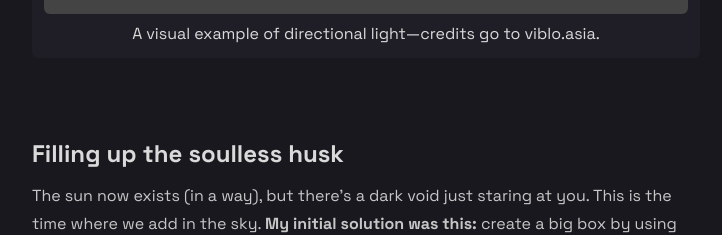
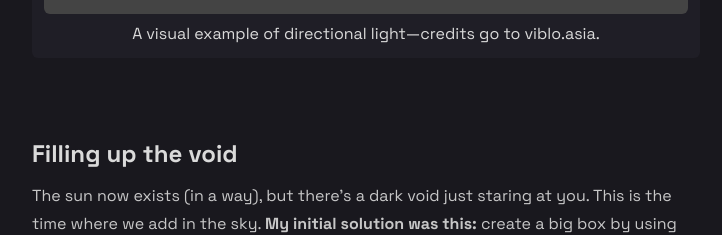
Before and after one commit to jdichh/portfolio-next, a Next.js app: page /posts/my-first-shenanigans-in-3d in a window 1280 px wide. Shown: the part 4880-5115 px from the top of the page, without its empty margins (274-996 px from the left). Built offline with nearby package versions, Linux system fonts and the light colour scheme.

Commit message:
updated section5 title

```diff
--- a/src/pages/posts/my-first-shenanigans-in-3d/index.tsx
+++ b/src/pages/posts/my-first-shenanigans-in-3d/index.tsx
@@ -277,7 +277,7 @@ export default function index() {
               className="text-xl sm:text-2xl font-bold mt-20 mb-3 scroll-mt-20"
               id="actual"
             >
-              Filling up the soulless husk
+              Filling up the void
             </h2>
 
             <p className="leading-7 mb-8 opacity-90">
```
Also changed, not shown: 1 other file (tests, documents, lock files or other folders).
